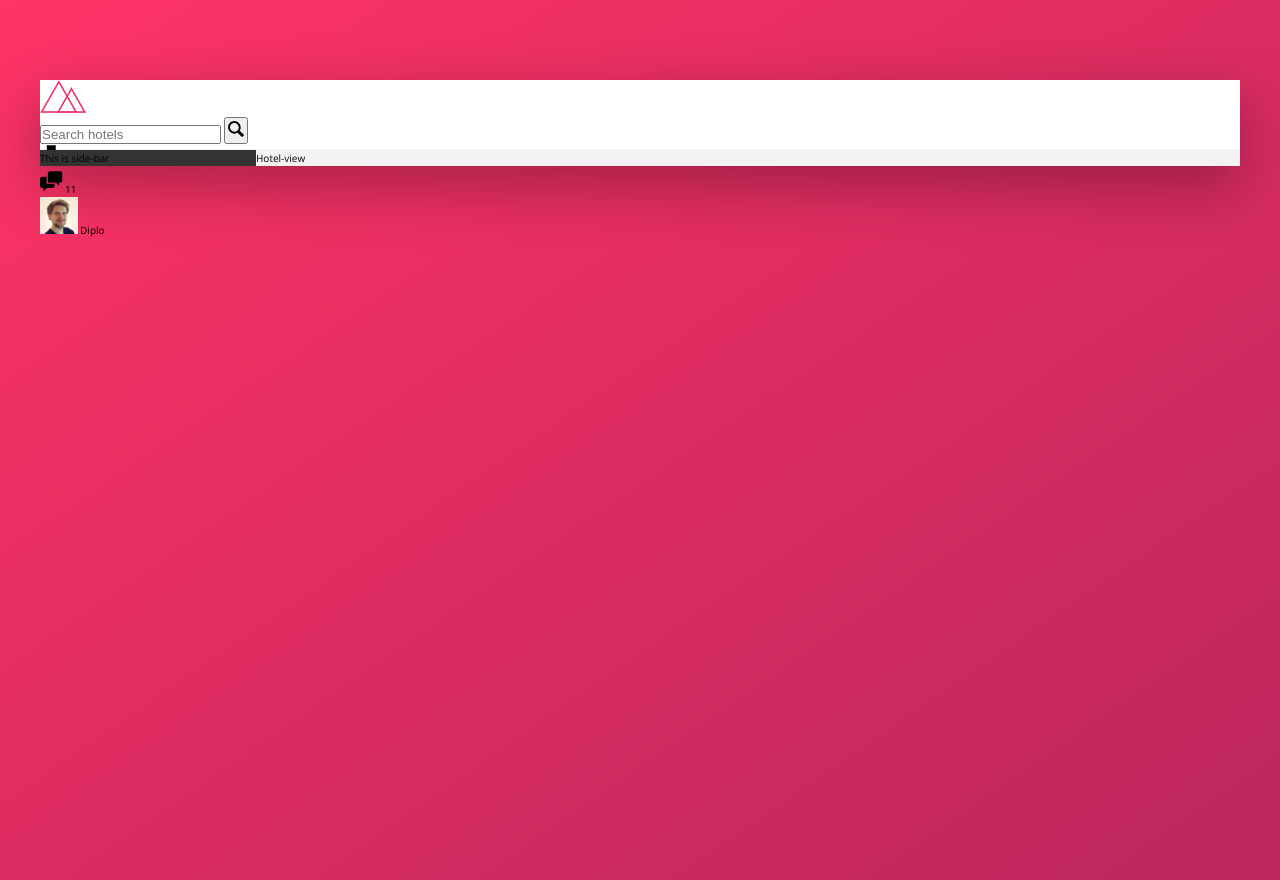
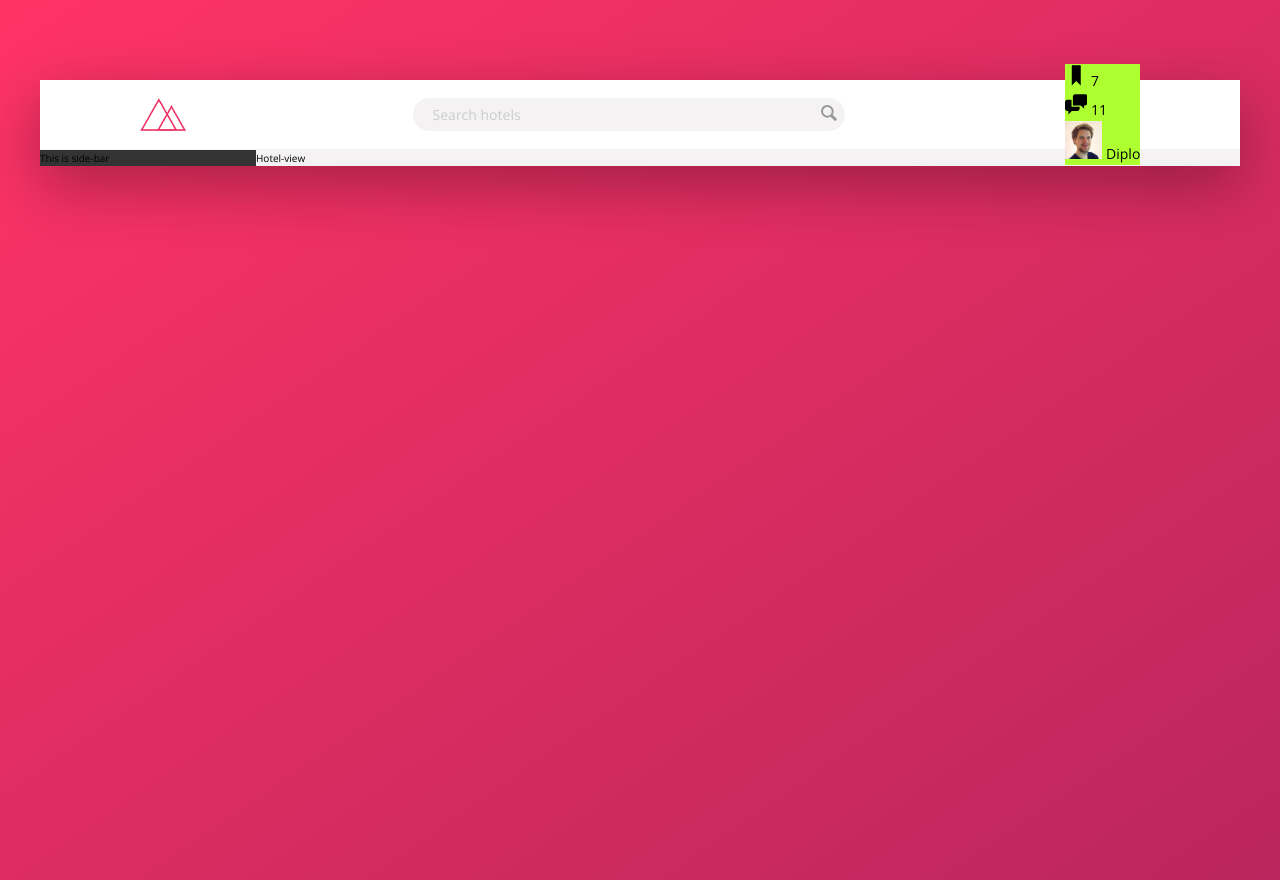
Before and after one commit to jasonlu2907/Trillio, a website: page index.html in a window 1280 px wide. Drawn offline with nearby package versions, Linux system fonts and the light colour scheme.

Commit message:
Header 2, search box

```diff
--- a/sass/components/_component.scss
+++ b/sass/components/_component.scss
@@ -8,21 +8,62 @@
 ///////////////////////
 // SEARCH-BOX
 .search {
+  flex: 0 0 40%;
+
+  display: flex;
+  align-items: center;
+  justify-content: center;
   &__input {
+    font-family: inherit;
+    font-size: inherit;
+    background-color: var(--color-grey-light-2);
+    border: none;
+    border-radius: 10rem;
+    color: inherit;
+    padding: 0.7rem 2rem;
+    margin-right: -3.25rem;
+    width: 90%;
+
+    &:focus {
+      outline: none;
+      width: 100%;
+      background-color: var(--color-grey-light-3);
+    }
+
+    &::-webkit-input-placeholder {
+      font-weight: 100;
+      color: var(--color-grey-light-4);
+  }
+  }
+
+  &__input:focus + &__button {
+    background-color: var(--color-grey-light-3);
   }
 
   &__button {
+    border: none;
+    background-color: var(--color-grey-light-2);
+    &:focus {
+      outline: none;
+    }
+
+    &:active {
+      transform: translateY(2px);
+    }
   }
 
   &__icon {
     height: 2rem;
     width: 2rem;
+    fill: var(--color-grey-dark-3);
+    margin-left: -2rem;
   }
 }
 
 ///////////////////////
 // USER-NAV
 .user-nav {
+  background-color: greenyellow;
   &__icon-box {
   }
 
--- a/sass/layout/_layout.scss
+++ b/sass/layout/_layout.scss
@@ -7,8 +7,13 @@
 
 .header {
   height: 7rem;
+  font-size: 1.4rem;
   background-color: #fff;
   border-bottom: 0.1rem solid var(--color-grey-light-2);
+
+  display: flex;
+  justify-content: start;
+  align-items: center;
 }
 
 .content {
```
Also changed, not shown: index.html (+5 -14 lines), css/style.css, sass/main.css (added), 1 other file.
